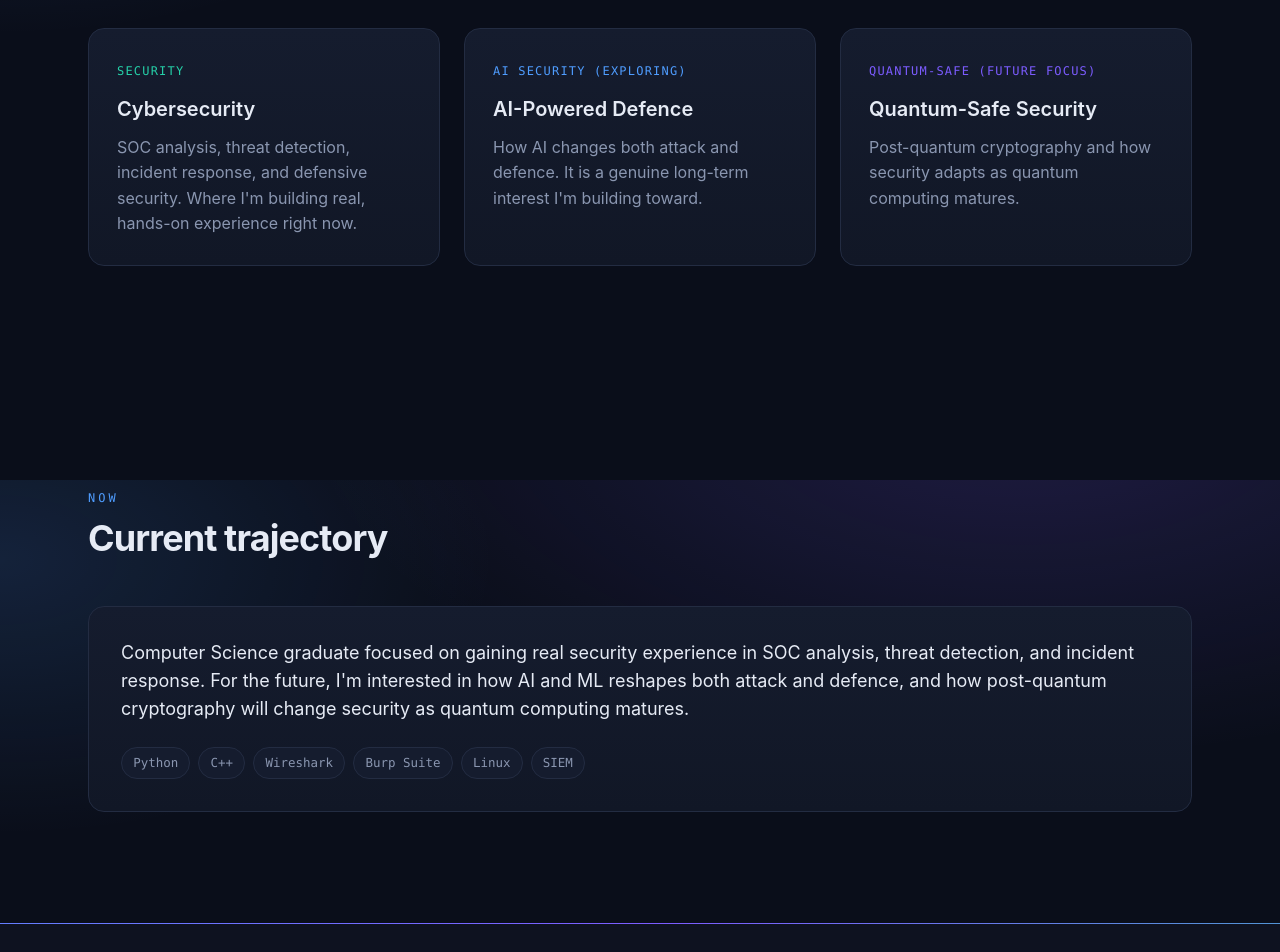
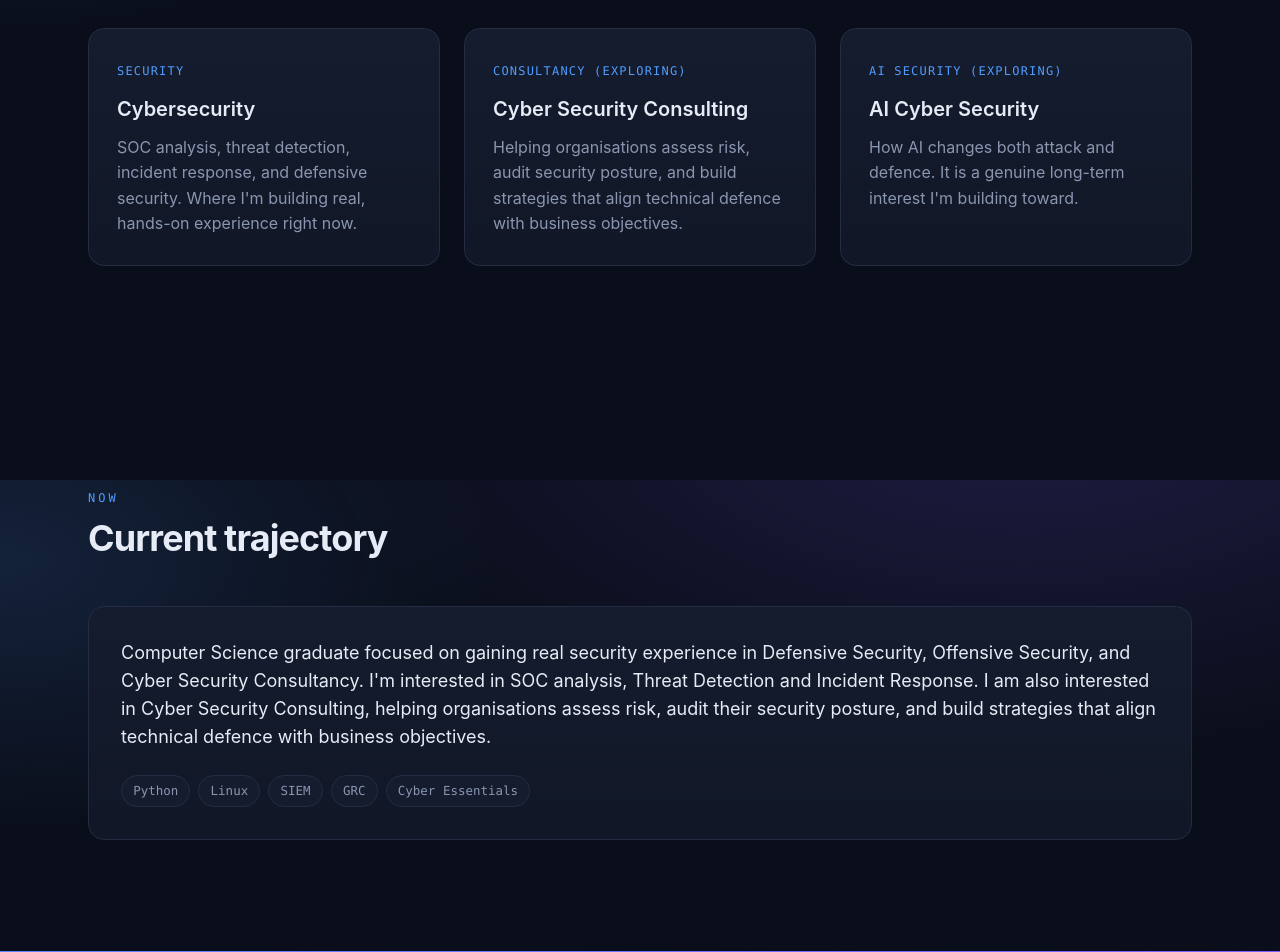
Before and after one commit to ArchieForde/Personal-Portfolio-Website, a React (Vite) app in the folder Front-end/personal-portfolio/: page / in a window 1280 px wide. Shown: the part 1120-2072 px from the top of the page. Built offline with nearby package versions, Linux system fonts and the light colour scheme.

Commit message:
Updated for a a holistic overview of my Profile

```diff
--- a/Front-end/personal-portfolio/src/Components/Footer.jsx
+++ b/Front-end/personal-portfolio/src/Components/Footer.jsx
@@ -5,7 +5,7 @@ export default function Footer() {
       <div className="mx-auto flex max-w-6xl flex-col items-center justify-between gap-3 px-6 py-8 text-sm text-muted md:flex-row">
         <p>© {new Date().getFullYear()} Archie Forde. All rights reserved.</p>
         <p className="font-mono text-xs tracking-widest">
-          CYBER SECURITY · AI SECURITY · QUANTUM SAFE · CRYPTOGRAPHY
+          CYBER SECURITY · AI SECURITY · CONSULTANCY
         </p>
       </div>
     </footer>
--- a/Front-end/personal-portfolio/src/Components/Navbar.jsx
+++ b/Front-end/personal-portfolio/src/Components/Navbar.jsx
@@ -91,7 +91,7 @@ export default function Navbar() {
         </div>
       </div>
 
-      <span className="progress-bar absolute bottom-0 left-0 h-[2px] w-full origin-left bg-gradient-to-r from-accent via-accent-2 to-quant" />
+      <span className="progress-bar absolute bottom-0 left-0 h-[2px] w-full origin-left bg-gradient-to-r from-accent via-accent-2 to-accent" />
     </nav>
   );
 }
--- a/Front-end/personal-portfolio/src/Components/ProfilePhoto.jsx
+++ b/Front-end/personal-portfolio/src/Components/ProfilePhoto.jsx
@@ -13,7 +13,7 @@ export default function ProfilePhoto({
 
   return (
     <div className={`relative ${size} ${className}`}>
-      <div className="profile-ring absolute -inset-1 rounded-full bg-gradient-to-br from-accent via-accent-2 to-quant opacity-70 blur-[2px]" />
+      <div className="profile-ring absolute -inset-1 rounded-full bg-gradient-to-br from-accent via-accent-2 to-accent opacity-70 blur-[2px]" />
       <div className="relative h-full w-full overflow-hidden rounded-full border border-border bg-surface">
         {!errored && (
           <img
--- a/Front-end/personal-portfolio/src/Pages/About.jsx
+++ b/Front-end/personal-portfolio/src/Pages/About.jsx
@@ -56,19 +56,18 @@ const skillGroups = [
     title: "Languages",
     items: [
       { name: "Python", level: 4 },
-      { name: "C#", level: 4 },
       { name: "Bash", level: 4 },
+      { name: "C#", level: 3 },
       { name: "SQL", level: 3 },
-      { name: "C++", level: 2 },
     ],
+  },
+  {
+    title: "Consultancy (Exploring)",
+    items: ["Risk Assessment", "Security Auditing", "Compliance", "Stakeholder Communication", "Security Strategy"],
   },
   {
     title: "AI Security (Exploring)",
     items: ["Adversarial ML", "Model Hardening", "Anomaly Detection", "Prompt Engineering", "Secure Data Handling"],
-  },
-  {
-    title: "Quantum (Future focus)",
-    items: ["PQC", "QKD", "Qiskit", "Lattice-based Crypto", "Linear Algebra"],
   },
 ];
 
@@ -79,7 +78,7 @@ const certifications = [
     body: "Currently studying core security domains: network security, cryptography, identity and access management, risk management, and incident response. Building on the foundational knowledge from the Google Cybersecurity certification with a deeper focus on enterprise security architecture and compliance frameworks.",
   },
   {
-    name: "Level 1 SOC Analyst",
+    name: "Level 1 SOC Analyst · SAL1 Certification",
     issuer: "TryHackMe",
     body: "Developing practical SOC analyst skills through hands-on labs. Learning log analysis, SIEM tooling, alert triage, threat hunting, and incident response workflows. I am working through real-world scenarios to build the operational skills needed for a Level 1 SOC role.",
   },
@@ -102,7 +101,7 @@ const timeline = [
   { year: "2023", event: "Completed my internship at The Open Group" },
   { year: "2025 - 2026", event: "Completed 2 certifications and continuing studies; built home SOC lab and security tools" },
   { year: "2026", event: "Graduated with 2:1; focusing on cybersecurity roles" },
-  { year: "Now", event: "Building toward graduate cyber security roles such as SOC Analyst, threat detection, IR" },
+  { year: "Now", event: "Building toward graduate cyber security roles such as SOC Analyst, threat detection, IR or Consulting" },
 ];
 
 export default function About() {
@@ -129,17 +128,16 @@ export default function About() {
           </Reveal>
           <Reveal className="max-w-3xl text-lg text-muted">
             <p>
-              I'm Archie Forde, a Computer Science graduate with a focused interest in cyber
+              I'm Archie Forde, a Computer Science graduate with an interest in cyber
               security and risk management. I learn through building with examples such as setting up my own lab
               environments, writing tools from scratch, and investigating how real attacks
               and defences actually work, rather than just studying the theory.
             </p>
             <p className="mt-4">
               My immediate goal is a graduate role in cyber security such as SOC analysis, threat
-              detection, and incident response. Longer-term, I'm interested in
-              where the field is heading: how AI is reshaping both attack and defence, and
-              how post-quantum cryptography will change security as quantum computing
-              matures.
+              detection, or incident response. I'm also interested in cyber security consulting, helping
+              organisations assess risk, audit their security posture, and build strategies that align
+              technical defence with business objectives.
             </p>
           </Reveal>
         </div>
--- a/Front-end/personal-portfolio/src/Pages/Contact.jsx
+++ b/Front-end/personal-portfolio/src/Pages/Contact.jsx
@@ -60,7 +60,7 @@ export default function Contact() {
     <Section
       eyebrow="Contact"
       title="Let's talk"
-      subtitle="Open to cybersecurity, AI security, and quantum-safe security roles. Reach out below."
+      subtitle="Open to cybersecurity and cyber security consulting roles. Reach out below."
     >
       <div className="grid grid-cols-1 gap-6 sm:grid-cols-2">
         {contacts.filter((c) => c.label !== "Location").map((c, i) => {
@@ -110,9 +110,9 @@ export default function Contact() {
 
       <Reveal delay={200} className="card mt-8 p-8">
         <p className="text-lg text-text">
-          I'm currently building toward a graduate role in cyber security, with a longer-term
-          interest in AI-driven defence and post-quantum cryptography. I'm keen to connect
-          about <span className="gradient-text">SOC analyst roles, security research, or
+          I'm currently building toward a graduate role in cyber security, with a long-term
+          interest in cyber security consulting. I'm keen to connect
+          about <span className="gradient-text">SOC analyst roles, security consulting, or
           related opportunities</span>. The fastest way to reach me is email · I usually
           reply within a day.
         </p>
--- a/Front-end/personal-portfolio/src/Pages/Home.jsx
+++ b/Front-end/personal-portfolio/src/Pages/Home.jsx
@@ -9,20 +9,20 @@ const focusAreas = [
     tag: "Security",
     title: "Cybersecurity",
     body: "SOC analysis, threat detection, incident response, and defensive security. Where I'm building real, hands-on experience right now.",
-    color: "text-quant",
+    color: "text-accent",
+  },
+  {
+    tag: "Consultancy (Exploring)",
+    title: "Cyber Security Consulting",
+    body: "Helping organisations assess risk, audit security posture, and build strategies that align technical defence with business objectives.",
+    color: "text-accent",
   },
   {
     tag: "AI Security (Exploring)",
-    title: "AI-Powered Defence",
+    title: "AI Cyber Security",
     body: "How AI changes both attack and defence. It is a genuine long-term interest I'm building toward.",
     color: "text-accent",
-  },
-  {
-    tag: "Quantum-Safe (Future focus)",
-    title: "Quantum-Safe Security",
-    body: "Post-quantum cryptography and how security adapts as quantum computing matures.",
-    color: "text-accent-2",
-  },
+  }
 ];
 
 const stats = [
@@ -55,7 +55,7 @@ export default function Home() {
 
             <Reveal delay={200} className="mt-6 max-w-2xl">
               <p className="text-2xl font-medium text-text md:text-3xl">
-                Cybersecurity · <span className="gradient-text">building toward SOC Analysis &amp; Defensive Security</span>
+                Cybersecurity · <span className="gradient-text">building toward Defensive Security, Offensive Security &amp; Consultancy</span>
               </p>
               <p className="mt-4 text-lg text-muted">
                 Computer Science graduate with a hands-on, self-directed approach to security.
@@ -141,13 +141,13 @@ export default function Home() {
       <Section eyebrow="Now" title="Current trajectory">
         <Reveal className="card p-8">
           <p className="text-lg text-text">
-            Computer Science graduate focused on gaining real security experience in SOC
-            analysis, threat detection, and incident response. For the future, I'm interested
-            in how AI and ML reshapes both attack and defence, and how post-quantum cryptography
-            will change security as quantum computing matures.
+            Computer Science graduate focused on gaining real security experience in Defensive Security, Offensive Security, and Cyber Security Consultancy.
+            I'm interested in SOC analysis, Threat Detection and Incident Response. I am also interested in Cyber Security Consulting, helping organisations assess risk, audit their
+            security posture, and build strategies that align technical defence with business
+            objectives.
           </p>
           <div className="mt-6 flex flex-wrap gap-2">
-            {["Python", "C++", "Wireshark", "Burp Suite", "Linux", "SIEM"].map((t) => (
+            {["Python", "Linux", "SIEM", "GRC", "Cyber Essentials"].map((t) => (
               <span key={t} className="chip font-mono">
                 {t}
               </span>
--- a/Front-end/personal-portfolio/src/Pages/Projects.jsx
+++ b/Front-end/personal-portfolio/src/Pages/Projects.jsx
@@ -9,12 +9,6 @@ const projects = [
     body: "Developed a custom port scanner in Python using socket programming and TCP/IP fundamentals. Used it to identify open services and assess vulnerability exposure on test environments.",
     tags: ["Python", "Sockets", "TCP/IP", "Vulnerability Assessment"],
     link: "https://github.com/ArchieForde/Port_Scanner",
-  },
-  {
-    category: "In Progress",
-    title: "Log-Based Intrusion Detection: Rule-Based vs. Machine Learning Anomaly Detection",
-    body: "Hands-on, code-based project — writing Python to parse real log data and build both a rule-based detector and an ML-based one using Isolation Forest. Comparing detection results between the two approaches to understand the trade-offs between signature-based and anomaly-based detection.",
-    tags: ["IDS/IPS", "Snort", "Machine Learning", "Python", "Network Security"],
   },
   {
     category: "Security Operations · Ongoing",
@@ -55,7 +49,7 @@ export default function Projects() {
       <div className="grid grid-cols-1 gap-6 md:grid-cols-2 lg:grid-cols-3">
         {projects.map((p, i) => (
           <Reveal key={p.title} delay={(i % 3) * 100} className="card flex flex-col p-7">
-            <span className="font-mono text-xs uppercase tracking-widest text-quant">
+            <span className="font-mono text-xs uppercase tracking-widest text-accent">
               {p.category}
             </span>
             <h3 className="mt-3 text-lg font-semibold">{p.title}</h3>
--- a/Front-end/personal-portfolio/src/index.css
+++ b/Front-end/personal-portfolio/src/index.css
@@ -10,7 +10,6 @@
   --color-text: #e6ebf5;
   --color-accent: #4f9dff;
   --color-accent-2: #7c5cff;
-  --color-quant: #25d0a8;
   --font-sans: "Inter", system-ui, Avenir, Helvetica, Arial, sans-serif;
   --font-mono: "JetBrains Mono", ui-monospace, "SF Mono", Menlo, monospace;
 }
@@ -179,7 +178,7 @@ a {
 }
 .footer-border {
   height: 1px;
-  background: linear-gradient(90deg, var(--color-accent), var(--color-accent-2), var(--color-quant), var(--color-accent));
+  background: linear-gradient(90deg, var(--color-accent), var(--color-accent-2), var(--color-accent));
   background-size: 300% 100%;
   animation: footerShimmer 8s ease infinite;
 }
```
Also changed, not shown: 1 other file (tests, documents, lock files or other folders).
